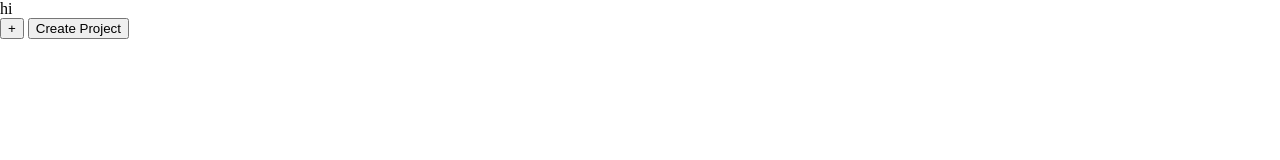
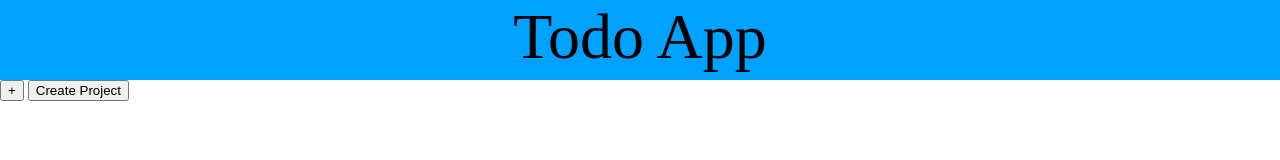
Before and after one commit to Casazzan/todo, a website built with webpack: page index.html in a window 1280 px wide. Built offline with nearby package versions, Linux system fonts and the light colour scheme; files whose address does not match are found by name.

Commit message:
Add header

```diff
--- a/index.html
+++ b/index.html
@@ -8,7 +8,9 @@
     <link rel = "stylesheet" href = "style.css">
 </head>
 <body>
-    <h1>hi</h1>
+    <header>
+        <h1>Todo App</h1>
+    </header>
     <button type = "button" id = "todo-btn">+</button>
     <button type = "button" id = "project-btn">Create Project</button>
     <script src = "main.js"></script>
--- a/style.css
+++ b/style.css
@@ -1,3 +1,8 @@
+html,
+body {
+  height: 100%;
+}
+
 .todo-form {
   display: flex;
   flex-direction: column;
@@ -7,3 +12,10 @@
   display: flex;
   flex-direction: column;
 }
+
+header {
+  background-color: rgb(0, 162, 255);
+  text-align: center;
+  font-size: 4em;
+  height: 10%;
+}
```
